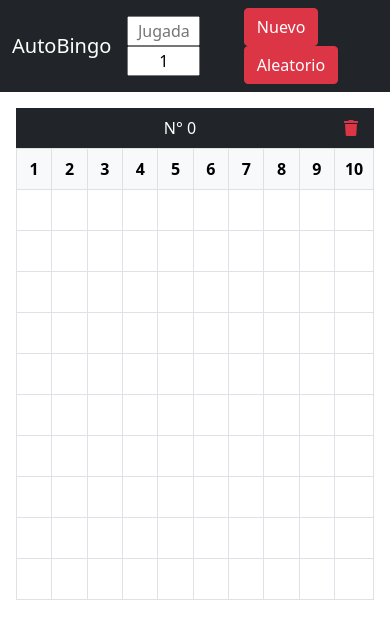
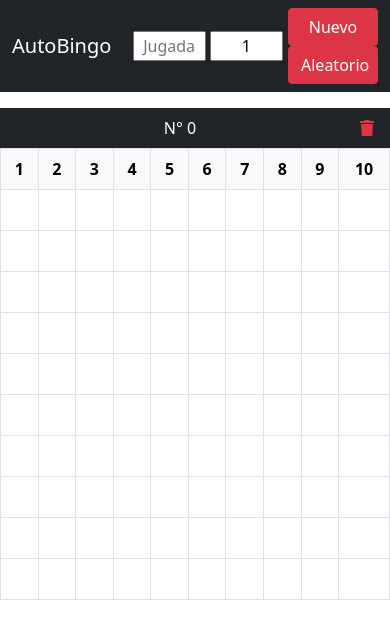
Before and after one commit to JIVitian/AutoBingo, a plain HTML site: page index.html in a window 390 px wide. Drawn offline with nearby package versions, Linux system fonts and the light colour scheme.

Commit message:
Cambios esteticos para la visualización mobile

```diff
--- a/css/style.css
+++ b/css/style.css
@@ -8,9 +8,12 @@ input[type=number]::-webkit-outer-spin-button {
     text-align: center;
 }
 
+.button-container{
+    width: min-content;
+}
+
 .grid-container {
     display: grid;
-    margin: 0 1rem;
     gap: 1rem;
     grid-template-columns: repeat(auto-fill, minmax(min(100%, 25rem), 1fr));
 }
@@ -24,7 +27,7 @@ tr {
 }
 
 td {
-    width: 41px;
+    width: max-content;
     box-sizing: border-box;
     text-align: center;
     font-weight: bold;
@@ -37,17 +40,15 @@ td {
 
 input {
     outline: none;
+    text-align: center;;
+}
+
+.btn {
+    width: 90px;
+    box-sizing: border-box;
 }
 
 .modal-cell {
     width: 100%;
     height: 100%;
 }
-
-/* .bingo:nth-child(3) {
-    order: -1;
-}
-
-.bingo:nth-child(4) {
-    order: -1;
-} */
--- a/index.html
+++ b/index.html
@@ -26,13 +26,13 @@
   <nav class="navbar navbar-expand navbar-dark bg-dark">
     <div class="container-fluid">
       <a class="navbar-brand" href="#">AutoBingo</a>
-      <div class="play-info">
-        <input type="number" id="jugada" min="1" max="90" placeholder="Jugada" class="modal__input">
-        <input type="number" id="ronda" min="1" max="10" placeholder="Ronda" class="modal__input" value="1">
+      <div class="play-info input-container">
+        <input type="number" id="jugada" min="1" max="90" placeholder="Jugada">
+        <input type="number" id="ronda" min="1" max="10" placeholder="Ronda" value="1">
       </div>
-      <div>
-        <button class="btn btn-danger" id="new-btn">Nuevo</button>
-        <button class="btn btn-danger" id="random-btn">Aleatorio</button>
+      <div class="button-container d-lg-flex justify-content-lg-around">
+        <button class="btn btn-danger ms-sm-1" id="new-btn">Nuevo</button>
+        <button class="btn btn-danger ms-lg-2" id="random-btn">Aleatorio</button>
       </div>
     </div>
   </nav>
@@ -89,7 +89,7 @@
   <!-- Main -->
 
   <main>
-    <div class="grid-container">
+    <div class="grid-container ms-lg-3 me-lg-3">
       <!-- Content Generated with JS -->
     </div>
   </main>
```
